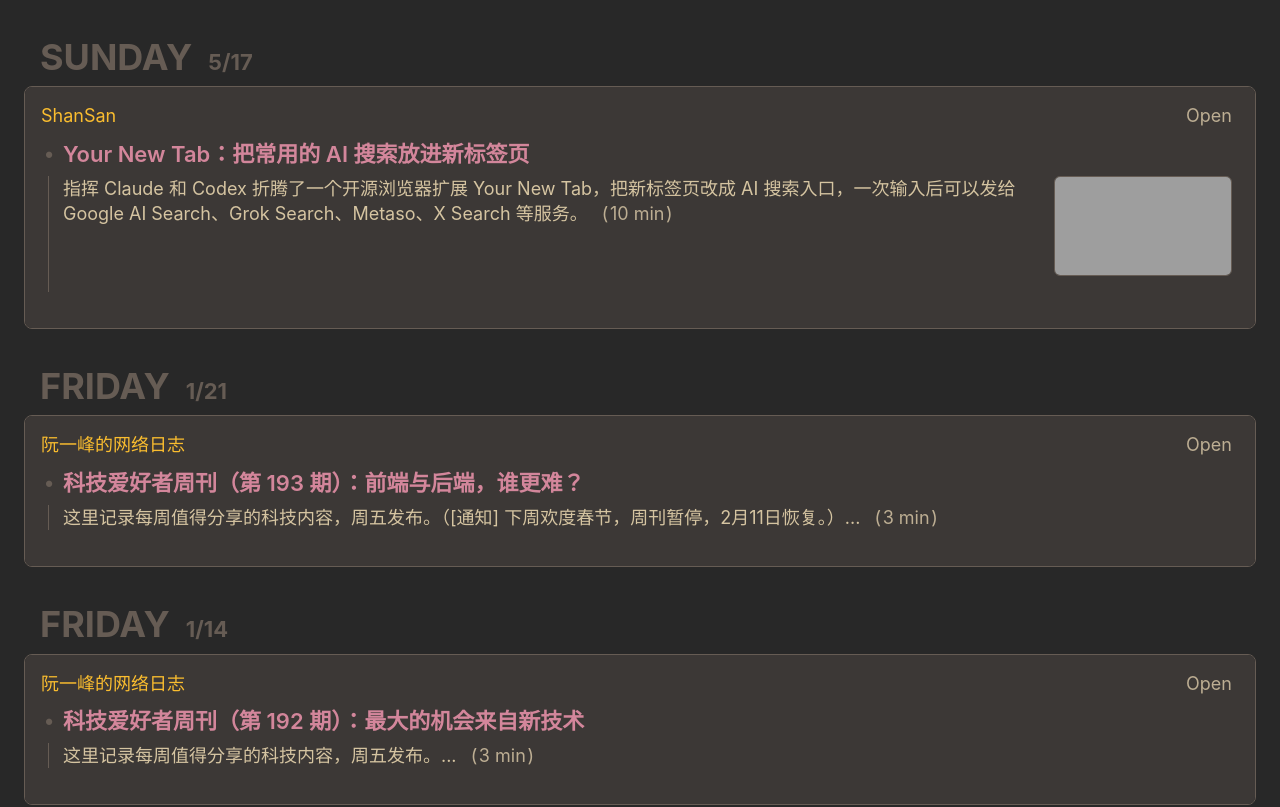
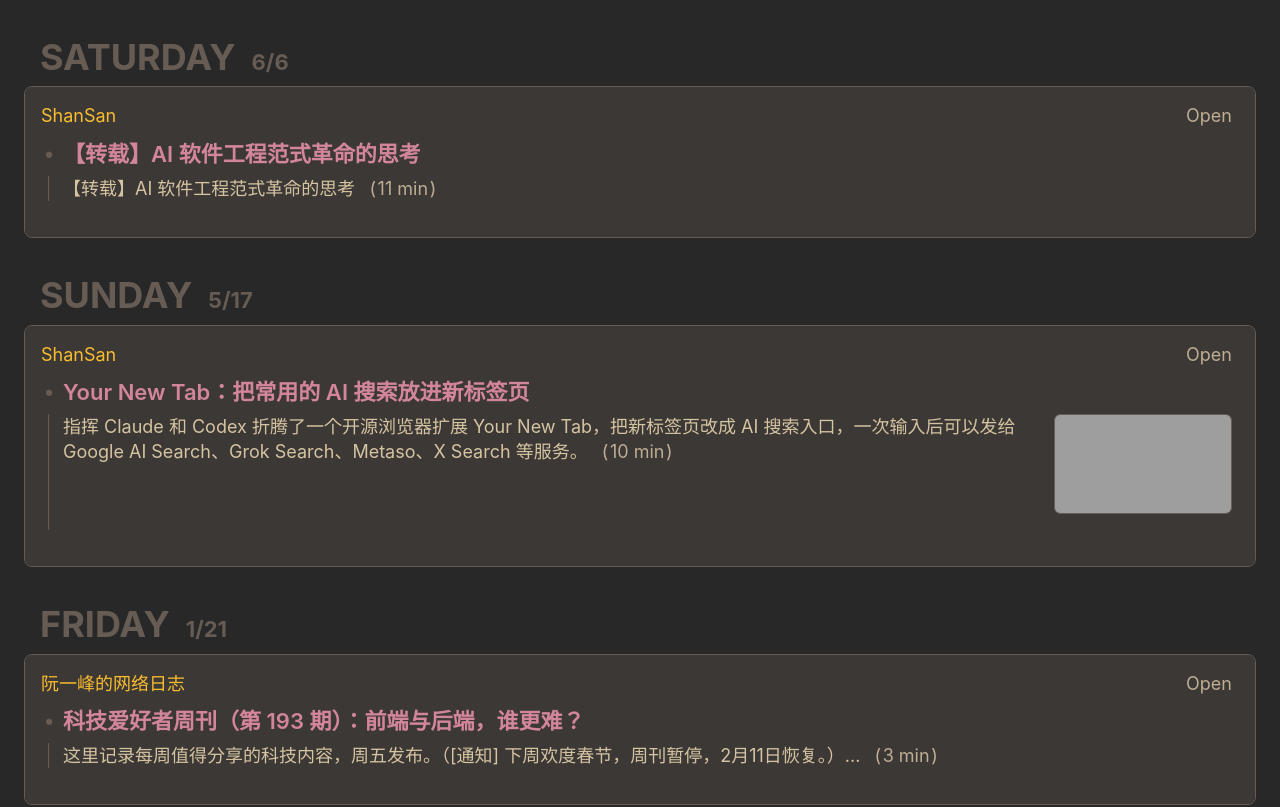
Before and after one commit to MrGo123/rss, a plain HTML site: page index.html in a window 1280 px wide. Shown: the top 807 px of the page. Drawn offline with Linux system fonts and the light colour scheme; grey boxes are pictures that could not be loaded.

Commit message:
deploy: b27c0a14279007d9451fc6691a86a47144682088

```diff
--- a/index.html
+++ b/index.html
@@ -15,6 +15,53 @@
 
   <body>
     <!-- %after-body-begin.html% -->
+      <section class="daily-content js-toggle-accordions-scope">
+        <h2 class="daily-heading">
+          <button
+            class="daily-heading-toggle"
+            data-action="toggle-accordions"
+            title="Click to toggle the day, Ctrl + click to toggle all."
+          >
+            <time class="daily-heading-toggle__weekday js-offset-weekday" data-offset-date=2026-06-06 datetime="2026-06-06T00:00:00.000Z">2026-06-06</time>
+            <time class="daily-heading-toggle__date js-offset-date" data-offset-date=2026-06-06 datetime="2026-06-06T00:00:00.000Z"></time>
+          </button>
+        </h2>
+        <ul class="sources card">
+            <li class="card__section">
+              <section class="js-toggle-accordions-scope">
+                <h3 class="source-heading">
+                  <button
+                    class="source-heading__name"
+                    data-action="toggle-accordions"
+                    title="Click to toggle the source, Ctrl + click to toggle all."
+                  >ShanSan</button>
+                  <a class="source-heading__link" href="https://shansan.top/">Open</a>
+                </h3>
+                <section class="articles-per-source">
+                    <article>
+                      <details
+                        class="article-expander"
+                        data-action="toggle-native-accordion"
+                        data-accordion-key="https://shansan.top/2026/06/06/ai-software-engineering-paradigm-revolution/"
+                        open
+                      >
+                        <summary class="article-expander__title">【转载】AI 软件工程范式革命的思考</summary>
+                        <a class="article-summary-link article-summary-box-outer" href="https://shansan.top/2026/06/06/ai-software-engineering-paradigm-revolution/">
+                          <div class="article-summary-box-inner media-object">
+                            <span class="media-object__text">
+                              <span>【转载】AI 软件工程范式革命的思考</span>
+                                &ensp;<span class="article-reading-time">(&hairsp;11
+                                  min&hairsp;)</span>
+                            </span>
+                          </div>
+                        </a>
+                      </details>
+                    </article>
+                </section>
+              </section>
+            </li>
+        </ul>
+      </section>
       <section class="daily-content js-toggle-accordions-scope">
         <h2 class="daily-heading">
           <button
@@ -253,8 +300,8 @@
       </section>
 
     <footer>
-      <a class="footer-link" href="https://github.com/MrGo123/rss/actions/runs/26732441027">
-        <time id="build-timestamp" datetime="2026-06-01T02:46:28.982Z">2026-06-01T02:46:28.982Z</time>
+      <a class="footer-link" href="https://github.com/MrGo123/rss/actions/runs/27113053299">
+        <time id="build-timestamp" datetime="2026-06-08T02:44:38.393Z">2026-06-08T02:44:38.393Z</time>
       </a>
       <a class="footer-link" href="https://github.com/osmoscraft/osmosfeed">osmosfeed 1.15.1</a>
     </footer>
```
Also changed, not shown: cache.json (+10 -0 lines), 1 other file.
